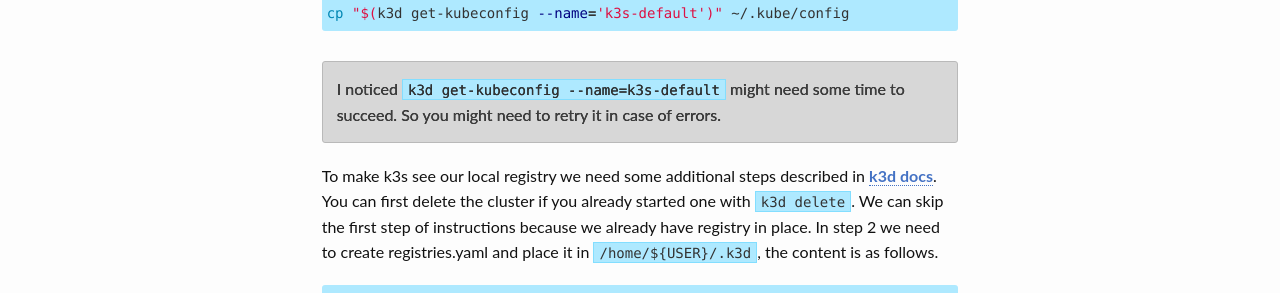
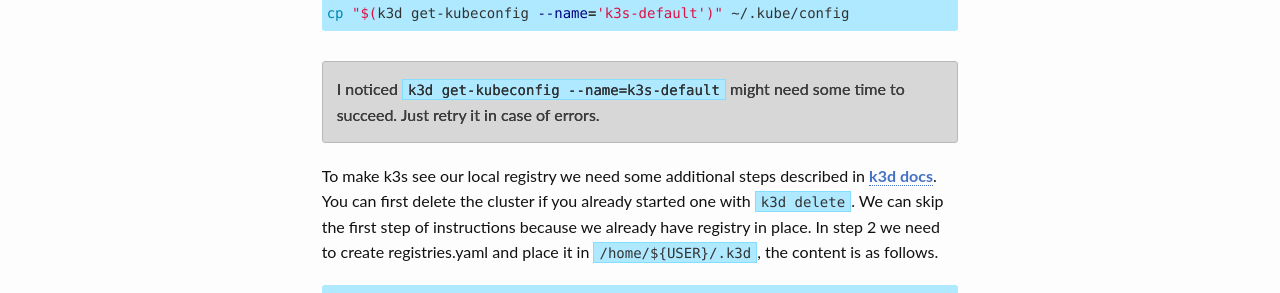
Before and after one commit to devopsspiral/devopsspiral.github.io, a Jekyll site: the page built from _posts/2019-12-11-k3d-skaffold.md, in a window 1280 px wide and 900 px high, scrolled down 5194 px. Shown: the part 181-474 px from the top of the window. Built offline with Jekyll 4.4.1, drawn with Linux system fonts in a browser that asks for light colours.

Commit message:
fix soft 404

```diff
--- a/_posts/2019-12-11-k3d-skaffold.md
+++ b/_posts/2019-12-11-k3d-skaffold.md
@@ -170,7 +170,7 @@ k3d create --workers 1
 cp "$(k3d get-kubeconfig --name='k3s-default')" ~/.kube/config
 {% endhighlight %}
 
-{% include alert text='I noticed `k3d get-kubeconfig --name=k3s-default` might need some time to succeed. So you might need to retry it in case of errors.' %}
+{% include alert text='I noticed `k3d get-kubeconfig --name=k3s-default` might need some time to succeed. Just retry it in case of errors.' %}
 
 To make k3s see our local registry we need some additional steps described in [k3d docs](https://github.com/rancher/k3d/blob/master/docs/examples.md#connect-with-a-local-insecure-registry). You can first delete the cluster if you already started one with `k3d delete`. We can skip the first step of instructions because we already have registry in place. In step 2 we need to create registries.yaml and place it in `/home/${USER}/.k3d`, the content is as follows.
 
--- a/pages/pages-root-folder/robots.txt
+++ b/pages/pages-root-folder/robots.txt
@@ -5,4 +5,5 @@ permalink: /robots.txt
 source: "www.google.com/support/webmasters/bin/answer.py?hl=en&answer=156449" # www.robotstxt.org
 ---
 User-agent: *
+Disallow: /404.html
 Sitemap: {{ site.url }}{{ site.baseurl }}/sitemap.xml
```
